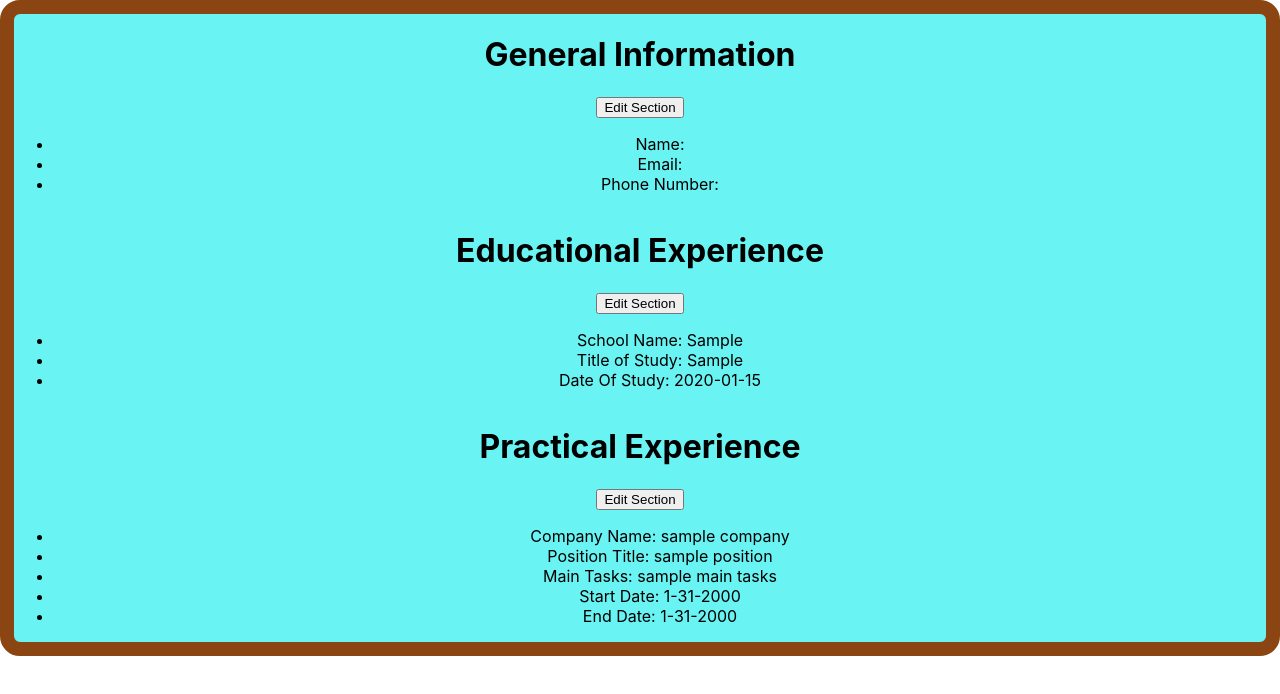
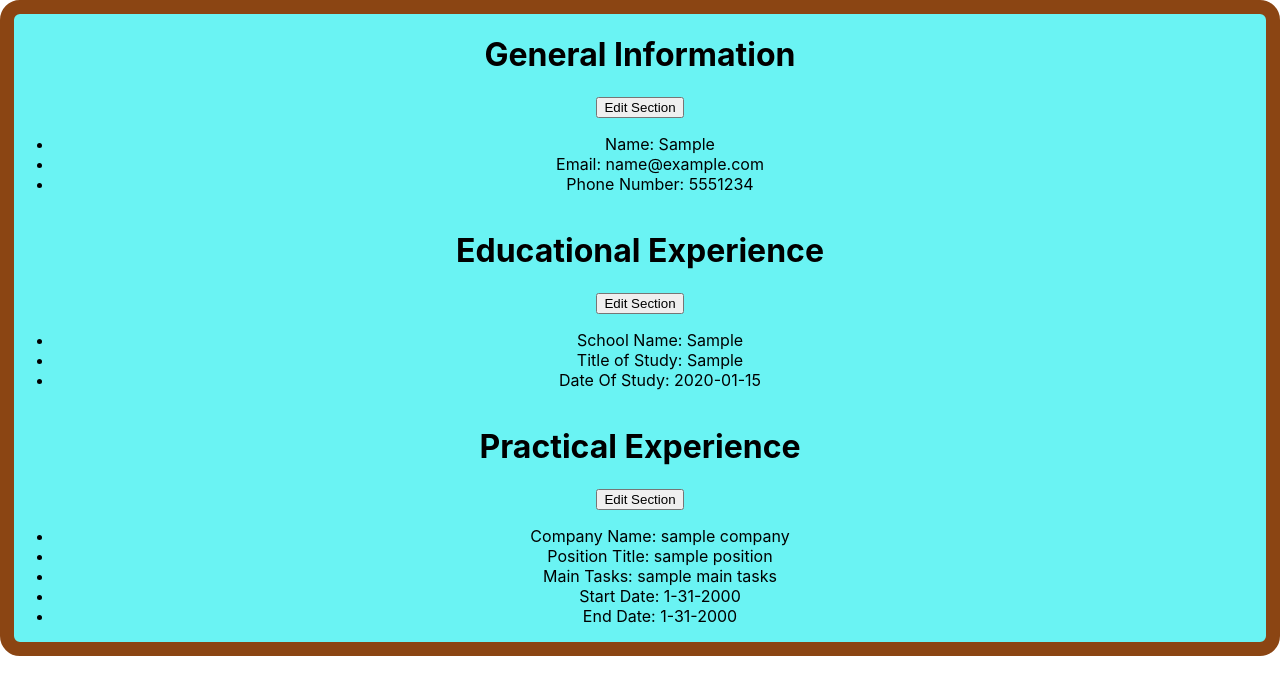
Before and after one commit to jackalot/o-cv-project, a React (Create React App) app: page / in a window 1280 px wide. Both pictures are taken after typing "Sample", "name@example.com", "5551234", "Sample", "Sample", "2020-01-15" into the empty fields and a click on the input 639 px from the left and 508 px from the top of the page. Shown: the top 694 px of the page. Built offline with nearby package versions, Linux system fonts and the light colour scheme; the HTML template or start-up script is replaced by a standard one.

Commit message:
GeneralInformation component now takes the properties of the generalInformation object instead of just its properties

```diff
--- a/src/components/Printview.js
+++ b/src/components/Printview.js
@@ -22,9 +22,9 @@ function GeneralInformation (props) {
             <h1>General Information</h1>
             <button onClick={changeEditing}>Edit Section</button>
             <ul>
-                <li>Name: {props.name}</li>
-                <li>Email: {props.email}</li>
-                <li>Phone Number: {props.phoneNumber}</li>
+                <li>Name: {props.generalInformation.name}</li>
+                <li>Email: {props.generalInformation.email}</li>
+                <li>Phone Number: {props.generalInformation.phoneNumber}</li>
             </ul>
             </div>
     }
@@ -34,16 +34,16 @@ function GeneralInformation (props) {
              <h1>General Information</h1>
              <ul>
                  <li>Old Info</li>
-                <li>Name: {props.name}</li>
-                <li>Email: {props.email}</li>
-                <li>Phone Number: {props.phoneNumber}</li>
+                <li>Name: {props.generalInformation.name}</li>
+                <li>Email: {props.generalInformation.email}</li>
+                <li>Phone Number: {props.generalInformation.phoneNumber}</li>
             </ul>
             <h2>Please add the new info. For anything you would like to remain the same, type it in again.</h2>
-            <TextField defaultValue={props.name} handler={props.handleName} fieldName="name" className="our-name" labelText="What is your name?"></TextField>
+            <TextField defaultValue={props.generalInformation.name} handler={props.handleName} fieldName="name" className="our-name" labelText="What is your name?"></TextField>
             <label htmlFor="yourEmail">Please Enter Your Email Address:</label>
-            <input defaultValue={props.email} onChange={props.handleEmail} className="your-email" id="yourEmail" type='email'></input>
+            <input defaultValue={props.generalInformation.email} onChange={props.handleEmail} className="your-email" id="yourEmail" type='email'></input>
             <label htmlFor="phoneNumber">Please enter a phone number</label>
-            <input defaultValue={props.phoneNumber} onChange={props.handlePhoneNumber} className="phone-number" type="tel" placeholder="+1 123-456-789" pattern="[0-9]{3}-[0-9]{3}-{0-9}{4}"></input>
+            <input defaultValue={props.generalInformation.phoneNumber} onChange={props.handlePhoneNumber} className="phone-number" type="tel" placeholder="+1 123-456-789" pattern="[0-9]{3}-[0-9]{3}-{0-9}{4}"></input>
             <button onClick={changeEditing}>Submit Changes</button>
         </div>
     }
```
